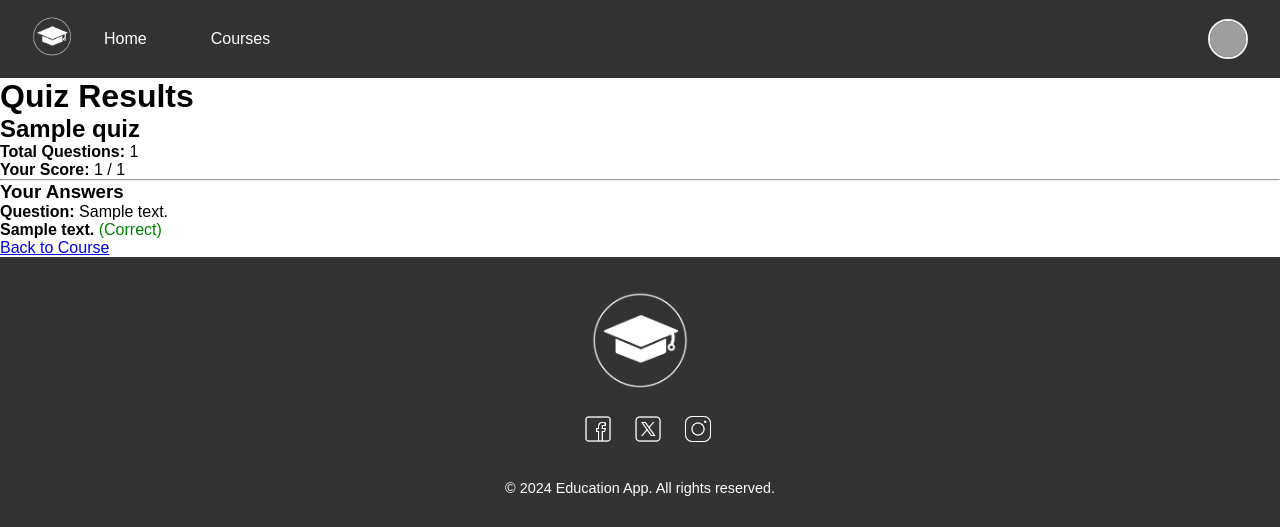
After one commit to GeorgeMoucht/quizWebApp, a Django app: page /quiz/result/1/ in a window 1280 px wide. The commit adds this page. Shown: the top 527 px of the page. Run offline with Django 5.2, Linux system fonts and the light colour scheme; a user stored in the database is signed in; data comes from the database, SQL or seed files in the repository; tables that the repository leaves empty hold one stand-in row (values such as "Sample post"); style sheets or scripts are compiled from the project's sources; parts of the project's set-up code (start-up, migrations or seed data) failed here and were passed over; some libraries are stand-ins or nearby versions; grey boxes are pictures that could not be loaded.

Commit message:
quiz functionallity with a bug in `quiz_result`.

```diff
--- a/courses/models.py
+++ b/courses/models.py
@@ -476,22 +476,25 @@ class TakeAnswer(models.Model):
             models.UniqueConstraint(
                 fields=['take', 'answer'],
                 name='unique_take_answer'
-            )
+            ),
+            # Ensure no duplicate entries for short-answer questions
+            models.UniqueConstraint(
+                fields=['take', 'content'],
+                name='unique_take_content'
+            ),
         ]
+
 
     def clean(self):
         """
         Custom validation to ensure content is provided for
         open-ended questions.
         """
-        #Check if content is required
-        if self.answer.question.type == self.answer.question.SHORT_ANSWER and not self.content:
+        if self.answer and self.answer.question.type == Question.SHORT_ANSWER and not self.content:
             raise ValidationError("Content is required for short answer questions.")
 
     def __str__(self):
         """
         String representation of the TakeAnswer.
         """
-        return (f"TakeAnswer (Take ID: {self.take.id}, "
-                f"Answer ID: {self.answer.id}, "
-                f"Question: {self.answer.question.content[:50]})")
+        return f"TakeAnswer (Take ID: {self.take.id}, Answer: {self.answer or self.content})"
--- /dev/null
+++ b/courses/templates/quiz/quiz_result.html
@@ -0,0 +1,38 @@
+{% extends 'core/base.html' %}
+
+{% block title %}Quiz Results{% endblock %}
+
+{% block content %}
+<div class="quiz-results-container">
+    <h1>Quiz Results</h1>
+    <h2>{{ quiz.title }}</h2>
+
+    <p><strong>Total Questions:</strong> {{ total_questions }}</p>
+    <p><strong>Your Score:</strong> {{ score }} / {{ total_questions }}</p>
+
+    <hr>
+
+    <h3>Your Answers</h3>
+    <ul>
+        {% for question, answers in answers_by_question.items %}
+        <li>
+            <p><strong>Question:</strong> {{ question.content }}</p>
+            <ul>
+                {% for user_answer in answers %}
+                <li>
+                    <strong>{{ user_answer.answer.content }}</strong>
+                    {% if user_answer.answer.is_correct %}
+                        <span style="color: green;">(Correct)</span>
+                    {% else %}
+                        <span style="color: red;">(Incorrect)</span>
+                    {% endif %}
+                </li>
+                {% endfor %}
+            </ul>
+        </li>
+        {% endfor %}
+    </ul>
+
+    <a href="{% url 'course_lesson' quiz.course.id %}" class="btn btn-primary">Back to Course</a>
+</div>
+{% endblock %}
--- a/courses/urls.py
+++ b/courses/urls.py
@@ -6,7 +6,9 @@ urlpatterns = [
     path('course/enroll/<int:course_id>/',views.enroll_course_view,name='enroll_course'),
     path('courses/enrolled/', views.enrolled_courses_view, name='enrolled_courses'),
     path('course/lesson/<int:course_id>/', views.course_lessons_view, name='course_lesson'),
-    path('courses/quiz/<int:quiz_id>/', views.quiz_view, name='quiz_page'),
-    path('courses/quiz/result/<int:take_id>/', views.quiz_result, name='quiz_result'),
-    path('courses/suggestions/', views.course_suggestions, name='course_suggestions')
+    path('courses/suggestions/', views.course_suggestions, name='course_suggestions'),
+
+    path('quiz/<int:quiz_id>/', views.redirect_to_first_question, name='quiz_page'),
+    path('quiz/<int:quiz_id>/question/<int:question_number>/', views.quiz_question, name='quiz_question'),
+    path('quiz/result/<int:take_id>/', views.quiz_result, name="quiz_result")
 ]
--- a/courses/views.py
+++ b/courses/views.py
@@ -5,6 +5,7 @@ from .forms import QuizSubmissionForm
 from django.utils.timezone import now
 from django.contrib.auth.decorators import login_required
 from django.contrib import messages
+from collections import defaultdict
 
 
 # @login_required
@@ -147,40 +148,101 @@ def course_lessons_view(request, course_id):
     })
 
 @login_required
-def quiz_view(request, quiz_id):
-    # Fetch the quiz
+def quiz_question(request, quiz_id, question_number):
+    # Fetch the quiz and ensure it's published
     quiz = get_object_or_404(Quiz, id=quiz_id, published=True)
 
+    # Fetch all questions for this quiz, ordered by their creation
+    questions = quiz.questions.all().order_by('id')
+
+    # Ensure the question number is valid
+    if question_number < 1 or question_number > questions.count():
+        return redirect('quiz_page', quiz_id=quiz.id)
+
+    # Get the current question
+    question = questions[question_number - 1]
+
+    # Pre-calculate answers for True/False questions
+    true_answer = None
+    false_answer = None
+    if question.type == Question.TRUE_FALSE:
+        true_answer = question.answers.filter(is_correct=True).first()
+        false_answer = question.answers.filter(is_correct=False).first()
+
     # Handle form submission
-    if request.method == "POST":
-        form = QuizSubmissionForm(requset.POST, quiz=quiz)
-        if form.is_valid():
-            # Create a Take instance
-            take = Take.objects.create(
-                user=request.user,
-                quiz=quiz,
-                create_at=now()
-            )
+    if request.method == 'POST':
+        user_answers = request.POST.getlist('answer')  # For multiple-choice questions
+        take, _ = Take.objects.get_or_create(user=request.user, quiz=quiz)
 
-            # Save each answer
-            for question, answer_id in form.cleaned_data.items():
-                if answer_id:
-                    answer = Answer.objects.get(id=answer_id)
-                    TakeAnswer.objects.create(take=take, answer=answer)
+        if question.type == Question.SHORT_ANSWER:
+            user_answer = request.POST.get('answer')
+            if user_answer:
+                TakeAnswer.objects.update_or_create(
+                    take=take,
+                    answer=None,
+                    content=user_answer,
+                    defaults={'created_at': now()}
+                )
+        else:
+            for user_answer in user_answers:
+                answer = question.answers.filter(id=user_answer).first()
+                if answer:
+                    TakeAnswer.objects.update_or_create(
+                        take=take,
+                        answer=answer,
+                        defaults={'content': answer.content, 'created_at': now()}
+                    )
 
+        if question_number < questions.count():
+            return redirect('quiz_question', quiz_id=quiz.id, question_number=question_number + 1)
+        else:
             return redirect('quiz_result', take_id=take.id)
-    else:
-        form = QuizSubmissionForm(quiz=quiz)
 
-    return render(request, 'courses/quiz/quiz_page.html', {
+    return render(request, 'quiz/quiz_question.html', {
         'quiz': quiz,
-        'form': form
+        'question': question,
+        'question_number': question_number,
+        'total_questions': questions.count(),
+        'true_answer': true_answer,
+        'false_answer': false_answer,
     })
+
+
+
+@login_required
+def redirect_to_first_question(request, quiz_id):
+    """
+    Redirects to the first question of the quiz.
+    """
+    return redirect('quiz_question', quiz_id=quiz_id, question_number=1)
 
 @login_required
 def quiz_result(request, take_id):
     take = get_object_or_404(Take, id=take_id, user=request.user)
+    quiz = take.quiz
 
-    return render(request, 'courses/quiz/quiz_result.html', {
-        'take': take,
+    # Fetch all user answers and group them by question
+    user_answers = take.take_answers.select_related('answer', 'answer__question')
+    answers_by_question = {}
+    for user_answer in user_answers:
+        question = user_answer.answer.question
+        if question not in answers_by_question:
+            answers_by_question[question] = []
+        answers_by_question[question].append(user_answer)
+
+    # Calculate the score
+    total_questions = quiz.questions.count()
+    correct_answers = user_answers.filter(answer__is_correct=True).count()
+    score = correct_answers  # You can adjust scoring logic here
+
+    # Update the Take record
+    if take.score != score:
+        take.score = score
+        take.save()
+
+    return render(request, 'quiz/quiz_result.html', {
+        'quiz': quiz,
+        'score': score,
+        'total_questions': total_questions,
+        'answers_by_question': answers_by_question,
     })
```
Also changed, not shown: courses/static/courses/quiz.scss (+79 -39 lines), courses/templates/courses/quiz_page.html (deleted, +0 -23 lines), courses/templates/courses/quiz_result.html (deleted, +0 -19 lines), courses/templates/quiz/quiz_question.html (added, +64 -0 lines).
